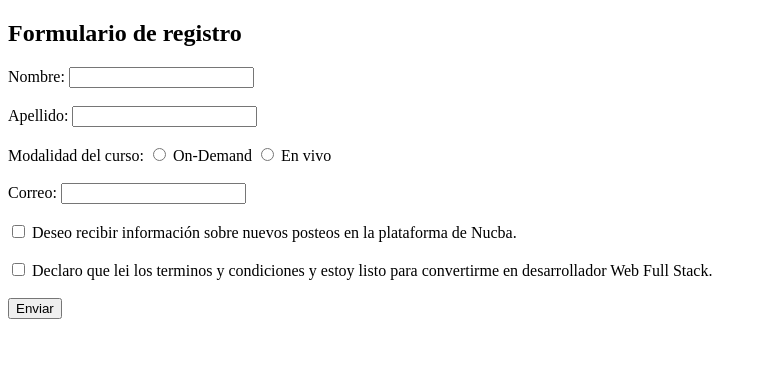
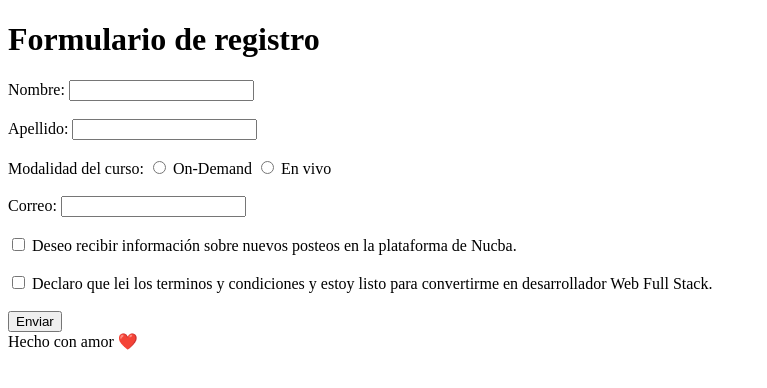
Before and after one commit to JazminCM2/test, a plain HTML site: page ejercicios/ejercicio3.html in a window 1280 px wide. Shown: the whole page, without its empty margins (0-767 px from the left). Drawn offline with Linux system fonts and the light colour scheme.

Commit message:
agregue etiquetas

```diff
--- a/ejercicios/ejercicio3.html
+++ b/ejercicios/ejercicio3.html
@@ -7,7 +7,10 @@
     <title>Document</title>
 </head>
 <body>
-    <h2>Formulario de registro</h2>
+    <header>
+    <h1>Formulario de registro</h1>
+    </header>
+    <section>
     <form>
         <div>
             <label for="nombre">Nombre:</label>
@@ -44,5 +47,9 @@
         <br>
         <button>Enviar</button>
     </form>
+      </section>
+      <footer>
+        Hecho con amor ❤️
+      </footer>
 </body>
 </html>
```
Also changed, not shown: ejercicios/ejercicio1.html (+7 -0 lines), ejercicios/ejercicio2.html (+7 -1 lines).
